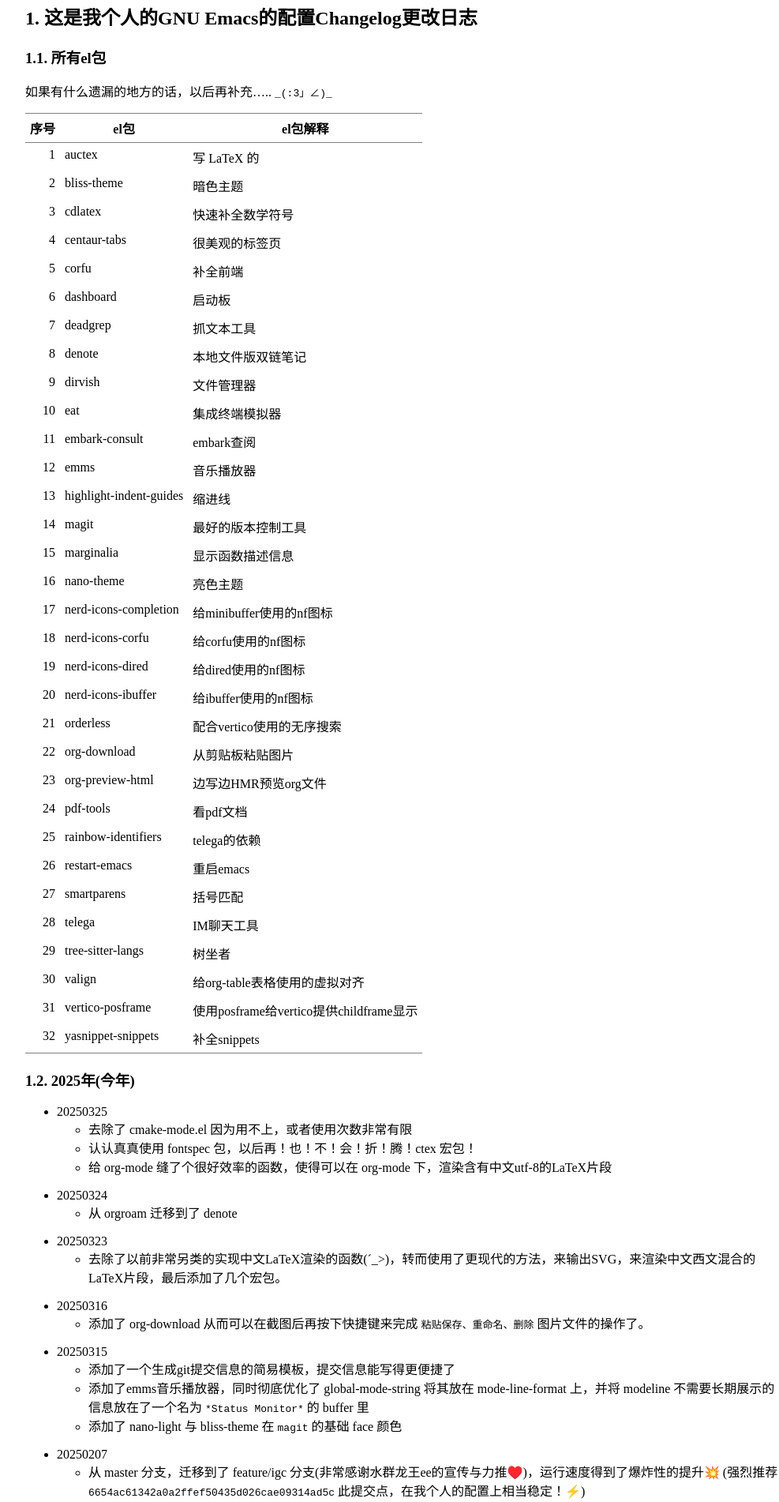
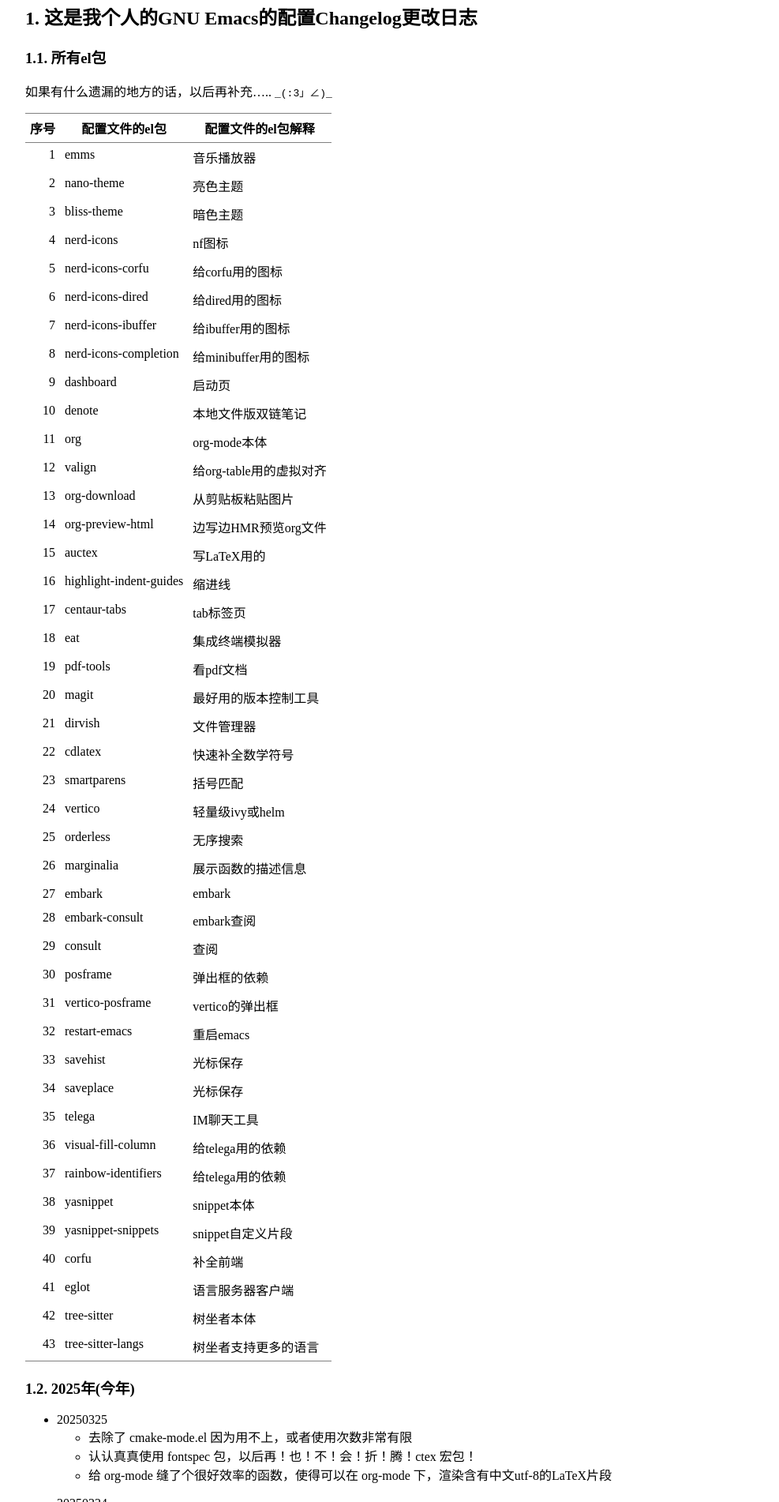
Before and after one commit to colfwe/colfwe.github.io, a plain HTML site: page docs/这是我个人的GNU-Emacs的配置Changelog更改日志.html in a window 1280 px wide. Shown: the part 180-2082 px from the top of the page at 79% size, without its empty margins (128-1115 px from the left). Drawn offline with Linux system fonts and the light colour scheme.

Commit message:
更新了三篇文章

```diff
--- a/docs/这是我个人的GNU-Emacs的配置Changelog更改日志.html
+++ b/docs/这是我个人的GNU-Emacs的配置Changelog更改日志.html
@@ -3,7 +3,7 @@
 "http://www.w3.org/TR/xhtml1/DTD/xhtml1-strict.dtd">
 <html xmlns="http://www.w3.org/1999/xhtml" lang="en" xml:lang="en">
 <head>
-<!-- 2025-03-26 三 01:07 -->
+<!-- 2025-03-26 三 11:58 -->
 <meta http-equiv="Content-Type" content="text/html;charset=utf-8" />
 <meta name="viewport" content="width=device-width, initial-scale=1" />
 <title>&lrm;</title>
@@ -199,26 +199,27 @@
 <h2>Table of Contents</h2>
 <div id="text-table-of-contents" role="doc-toc">
 <ul>
-<li><a href="#orgbc73262">1. 这是我个人的GNU Emacs的配置Changelog更改日志</a>
+<li><a href="#org545dc33">1. 这是我个人的GNU Emacs的配置Changelog更改日志</a>
 <ul>
-<li><a href="#org9874b4d">1.1. 所有el包</a></li>
-<li><a href="#org7b45fbd">1.2. 2025年(今年)</a></li>
-<li><a href="#orgb7be984">1.3. 2024年</a></li>
+<li><a href="#orgee008d7">1.1. 所有el包</a></li>
+<li><a href="#org81c19ff">1.2. 2025年(今年)</a></li>
+<li><a href="#org74828b4">1.3. 2024年</a></li>
 </ul>
 </li>
 </ul>
 </div>
 </div>
-<div id="outline-container-orgbc73262" class="outline-2">
-<h2 id="orgbc73262"><span class="section-number-2">1.</span> 这是我个人的GNU Emacs的配置Changelog更改日志</h2>
+<div id="outline-container-org545dc33" class="outline-2">
+<h2 id="org545dc33"><span class="section-number-2">1.</span> 这是我个人的GNU Emacs的配置Changelog更改日志</h2>
 <div class="outline-text-2" id="text-1">
 </div>
-<div id="outline-container-org9874b4d" class="outline-3">
-<h3 id="org9874b4d"><span class="section-number-3">1.1.</span> 所有el包</h3>
+<div id="outline-container-orgee008d7" class="outline-3">
+<h3 id="orgee008d7"><span class="section-number-3">1.1.</span> 所有el包</h3>
 <div class="outline-text-3" id="text-1-1">
 <p>
 如果有什么遗漏的地方的话，以后再补充&#x2026;.. <code>_(:3」∠)_</code>
 </p>
+
 
 <table border="2" cellspacing="0" cellpadding="6" rules="groups" frame="hsides">
 
@@ -233,208 +234,274 @@
 <thead>
 <tr>
 <th scope="col" class="org-right">序号</th>
-<th scope="col" class="org-left">el包</th>
-<th scope="col" class="org-left">el包解释</th>
+<th scope="col" class="org-left">配置文件的el包</th>
+<th scope="col" class="org-left">配置文件的el包解释</th>
 </tr>
 </thead>
 <tbody>
 <tr>
 <td class="org-right">1</td>
-<td class="org-left">auctex</td>
-<td class="org-left">写 LaTeX 的</td>
+<td class="org-left">emms</td>
+<td class="org-left">音乐播放器</td>
 </tr>
 
 <tr>
 <td class="org-right">2</td>
+<td class="org-left">nano-theme</td>
+<td class="org-left">亮色主题</td>
+</tr>
+
+<tr>
+<td class="org-right">3</td>
 <td class="org-left">bliss-theme</td>
 <td class="org-left">暗色主题</td>
 </tr>
 
 <tr>
-<td class="org-right">3</td>
+<td class="org-right">4</td>
+<td class="org-left">nerd-icons</td>
+<td class="org-left">nf图标</td>
+</tr>
+
+<tr>
+<td class="org-right">5</td>
+<td class="org-left">nerd-icons-corfu</td>
+<td class="org-left">给corfu用的图标</td>
+</tr>
+
+<tr>
+<td class="org-right">6</td>
+<td class="org-left">nerd-icons-dired</td>
+<td class="org-left">给dired用的图标</td>
+</tr>
+
+<tr>
+<td class="org-right">7</td>
+<td class="org-left">nerd-icons-ibuffer</td>
+<td class="org-left">给ibuffer用的图标</td>
+</tr>
+
+<tr>
+<td class="org-right">8</td>
+<td class="org-left">nerd-icons-completion</td>
+<td class="org-left">给minibuffer用的图标</td>
+</tr>
+
+<tr>
+<td class="org-right">9</td>
+<td class="org-left">dashboard</td>
+<td class="org-left">启动页</td>
+</tr>
+
+<tr>
+<td class="org-right">10</td>
+<td class="org-left">denote</td>
+<td class="org-left">本地文件版双链笔记</td>
+</tr>
+
+<tr>
+<td class="org-right">11</td>
+<td class="org-left">org</td>
+<td class="org-left">org-mode本体</td>
+</tr>
+
+<tr>
+<td class="org-right">12</td>
+<td class="org-left">valign</td>
+<td class="org-left">给org-table用的虚拟对齐</td>
+</tr>
+
+<tr>
+<td class="org-right">13</td>
+<td class="org-left">org-download</td>
+<td class="org-left">从剪贴板粘贴图片</td>
+</tr>
+
+<tr>
+<td class="org-right">14</td>
+<td class="org-left">org-preview-html</td>
+<td class="org-left">边写边HMR预览org文件</td>
+</tr>
+
+<tr>
+<td class="org-right">15</td>
+<td class="org-left">auctex</td>
+<td class="org-left">写LaTeX用的</td>
+</tr>
+
+<tr>
+<td class="org-right">16</td>
+<td class="org-left">highlight-indent-guides</td>
+<td class="org-left">缩进线</td>
+</tr>
+
+<tr>
+<td class="org-right">17</td>
+<td class="org-left">centaur-tabs</td>
+<td class="org-left">tab标签页</td>
+</tr>
+
+<tr>
+<td class="org-right">18</td>
+<td class="org-left">eat</td>
+<td class="org-left">集成终端模拟器</td>
+</tr>
+
+<tr>
+<td class="org-right">19</td>
+<td class="org-left">pdf-tools</td>
+<td class="org-left">看pdf文档</td>
+</tr>
+
+<tr>
+<td class="org-right">20</td>
+<td class="org-left">magit</td>
+<td class="org-left">最好用的版本控制工具</td>
+</tr>
+
+<tr>
+<td class="org-right">21</td>
+<td class="org-left">dirvish</td>
+<td class="org-left">文件管理器</td>
+</tr>
+
+<tr>
+<td class="org-right">22</td>
 <td class="org-left">cdlatex</td>
 <td class="org-left">快速补全数学符号</td>
 </tr>
 
 <tr>
-<td class="org-right">4</td>
-<td class="org-left">centaur-tabs</td>
-<td class="org-left">很美观的标签页</td>
+<td class="org-right">23</td>
+<td class="org-left">smartparens</td>
+<td class="org-left">括号匹配</td>
 </tr>
 
 <tr>
-<td class="org-right">5</td>
+<td class="org-right">24</td>
+<td class="org-left">vertico</td>
+<td class="org-left">轻量级ivy或helm</td>
+</tr>
+
+<tr>
+<td class="org-right">25</td>
+<td class="org-left">orderless</td>
+<td class="org-left">无序搜索</td>
+</tr>
+
+<tr>
+<td class="org-right">26</td>
+<td class="org-left">marginalia</td>
+<td class="org-left">展示函数的描述信息</td>
+</tr>
+
+<tr>
+<td class="org-right">27</td>
+<td class="org-left">embark</td>
+<td class="org-left">embark</td>
+</tr>
+
+<tr>
+<td class="org-right">28</td>
+<td class="org-left">embark-consult</td>
+<td class="org-left">embark查阅</td>
+</tr>
+
+<tr>
+<td class="org-right">29</td>
+<td class="org-left">consult</td>
+<td class="org-left">查阅</td>
+</tr>
+
+<tr>
+<td class="org-right">30</td>
+<td class="org-left">posframe</td>
+<td class="org-left">弹出框的依赖</td>
+</tr>
+
+<tr>
+<td class="org-right">31</td>
+<td class="org-left">vertico-posframe</td>
+<td class="org-left">vertico的弹出框</td>
+</tr>
+
+<tr>
+<td class="org-right">32</td>
+<td class="org-left">restart-emacs</td>
+<td class="org-left">重启emacs</td>
+</tr>
+
+<tr>
+<td class="org-right">33</td>
+<td class="org-left">savehist</td>
+<td class="org-left">光标保存</td>
+</tr>
+
+<tr>
+<td class="org-right">34</td>
+<td class="org-left">saveplace</td>
+<td class="org-left">光标保存</td>
+</tr>
+
+<tr>
+<td class="org-right">35</td>
+<td class="org-left">telega</td>
+<td class="org-left">IM聊天工具</td>
+</tr>
+
+<tr>
+<td class="org-right">36</td>
+<td class="org-left">visual-fill-column</td>
+<td class="org-left">给telega用的依赖</td>
+</tr>
+
+<tr>
+<td class="org-right">37</td>
+<td class="org-left">rainbow-identifiers</td>
+<td class="org-left">给telega用的依赖</td>
+</tr>
+
+<tr>
+<td class="org-right">38</td>
+<td class="org-left">yasnippet</td>
+<td class="org-left">snippet本体</td>
+</tr>
+
+<tr>
+<td class="org-right">39</td>
+<td class="org-left">yasnippet-snippets</td>
+<td class="org-left">snippet自定义片段</td>
+</tr>
+
+<tr>
+<td class="org-right">40</td>
 <td class="org-left">corfu</td>
 <td class="org-left">补全前端</td>
 </tr>
 
 <tr>
-<td class="org-right">6</td>
-<td class="org-left">dashboard</td>
-<td class="org-left">启动板</td>
+<td class="org-right">41</td>
+<td class="org-left">eglot</td>
+<td class="org-left">语言服务器客户端</td>
 </tr>
 
 <tr>
-<td class="org-right">7</td>
-<td class="org-left">deadgrep</td>
-<td class="org-left">抓文本工具</td>
+<td class="org-right">42</td>
+<td class="org-left">tree-sitter</td>
+<td class="org-left">树坐者本体</td>
 </tr>
 
 <tr>
-<td class="org-right">8</td>
-<td class="org-left">denote</td>
-<td class="org-left">本地文件版双链笔记</td>
-</tr>
-
-<tr>
-<td class="org-right">9</td>
-<td class="org-left">dirvish</td>
-<td class="org-left">文件管理器</td>
-</tr>
-
-<tr>
-<td class="org-right">10</td>
-<td class="org-left">eat</td>
-<td class="org-left">集成终端模拟器</td>
-</tr>
-
-<tr>
-<td class="org-right">11</td>
-<td class="org-left">embark-consult</td>
-<td class="org-left">embark查阅</td>
-</tr>
-
-<tr>
-<td class="org-right">12</td>
-<td class="org-left">emms</td>
-<td class="org-left">音乐播放器</td>
-</tr>
-
-<tr>
-<td class="org-right">13</td>
-<td class="org-left">highlight-indent-guides</td>
-<td class="org-left">缩进线</td>
-</tr>
-
-<tr>
-<td class="org-right">14</td>
-<td class="org-left">magit</td>
-<td class="org-left">最好的版本控制工具</td>
-</tr>
-
-<tr>
-<td class="org-right">15</td>
-<td class="org-left">marginalia</td>
-<td class="org-left">显示函数描述信息</td>
-</tr>
-
-<tr>
-<td class="org-right">16</td>
-<td class="org-left">nano-theme</td>
-<td class="org-left">亮色主题</td>
-</tr>
-
-<tr>
-<td class="org-right">17</td>
-<td class="org-left">nerd-icons-completion</td>
-<td class="org-left">给minibuffer使用的nf图标</td>
-</tr>
-
-<tr>
-<td class="org-right">18</td>
-<td class="org-left">nerd-icons-corfu</td>
-<td class="org-left">给corfu使用的nf图标</td>
-</tr>
-
-<tr>
-<td class="org-right">19</td>
-<td class="org-left">nerd-icons-dired</td>
-<td class="org-left">给dired使用的nf图标</td>
-</tr>
-
-<tr>
-<td class="org-right">20</td>
-<td class="org-left">nerd-icons-ibuffer</td>
-<td class="org-left">给ibuffer使用的nf图标</td>
-</tr>
-
-<tr>
-<td class="org-right">21</td>
-<td class="org-left">orderless</td>
-<td class="org-left">配合vertico使用的无序搜索</td>
-</tr>
-
-<tr>
-<td class="org-right">22</td>
-<td class="org-left">org-download</td>
-<td class="org-left">从剪贴板粘贴图片</td>
-</tr>
-
-<tr>
-<td class="org-right">23</td>
-<td class="org-left">org-preview-html</td>
-<td class="org-left">边写边HMR预览org文件</td>
-</tr>
-
-<tr>
-<td class="org-right">24</td>
-<td class="org-left">pdf-tools</td>
-<td class="org-left">看pdf文档</td>
-</tr>
-
-<tr>
-<td class="org-right">25</td>
-<td class="org-left">rainbow-identifiers</td>
-<td class="org-left">telega的依赖</td>
-</tr>
-
-<tr>
-<td class="org-right">26</td>
-<td class="org-left">restart-emacs</td>
-<td class="org-left">重启emacs</td>
-</tr>
-
-<tr>
-<td class="org-right">27</td>
-<td class="org-left">smartparens</td>
-<td class="org-left">括号匹配</td>
-</tr>
-
-<tr>
-<td class="org-right">28</td>
-<td class="org-left">telega</td>
-<td class="org-left">IM聊天工具</td>
-</tr>
-
-<tr>
-<td class="org-right">29</td>
+<td class="org-right">43</td>
 <td class="org-left">tree-sitter-langs</td>
-<td class="org-left">树坐者</td>
-</tr>
-
-<tr>
-<td class="org-right">30</td>
-<td class="org-left">valign</td>
-<td class="org-left">给org-table表格使用的虚拟对齐</td>
-</tr>
-
-<tr>
-<td class="org-right">31</td>
-<td class="org-left">vertico-posframe</td>
-<td class="org-left">使用posframe给vertico提供childframe显示</td>
-</tr>
-
-<tr>
-<td class="org-right">32</td>
-<td class="org-left">yasnippet-snippets</td>
-<td class="org-left">补全snippets</td>
+<td class="org-left">树坐者支持更多的语言</td>
 </tr>
 </tbody>
 </table>
 </div>
 </div>
-<div id="outline-container-org7b45fbd" class="outline-3">
-<h3 id="org7b45fbd"><span class="section-number-3">1.2.</span> 2025年(今年)</h3>
+<div id="outline-container-org81c19ff" class="outline-3">
+<h3 id="org81c19ff"><span class="section-number-3">1.2.</span> 2025年(今年)</h3>
 <div class="outline-text-3" id="text-1-2">
 <ul class="org-ul">
 <li>20250325
@@ -536,8 +603,8 @@
 </ul>
 </div>
 </div>
-<div id="outline-container-orgb7be984" class="outline-3">
-<h3 id="orgb7be984"><span class="section-number-3">1.3.</span> 2024年</h3>
+<div id="outline-container-org74828b4" class="outline-3">
+<h3 id="org74828b4"><span class="section-number-3">1.3.</span> 2024年</h3>
 <div class="outline-text-3" id="text-1-3">
 <ul class="org-ul">
 <li>20241226
@@ -624,7 +691,7 @@
 </div>
 </div>
 <div id="postamble" class="status">
-<p class="date">Created: 2025-03-26 三 01:07</p>
+<p class="date">Created: 2025-03-26 三 11:58</p>
 <p class="validation"><a href="https://validator.w3.org/check?uri=referer">Validate</a></p>
 </div>
 </body>
```
Also changed, not shown: docs/含金量最高的一集之在org-mode的LaTeX片段的equation写中文.html (+18 -18 lines), docs/我自己这一生的编辑器只需要有GNU-Emacs就足够了.html (+32 -32 lines), docs/键盘全家桶.html (+19 -19 lines), 4 other files.
